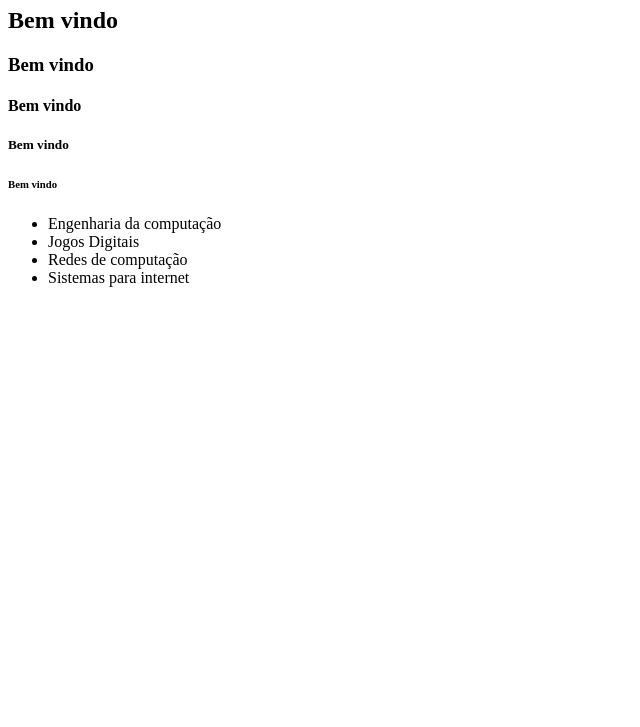
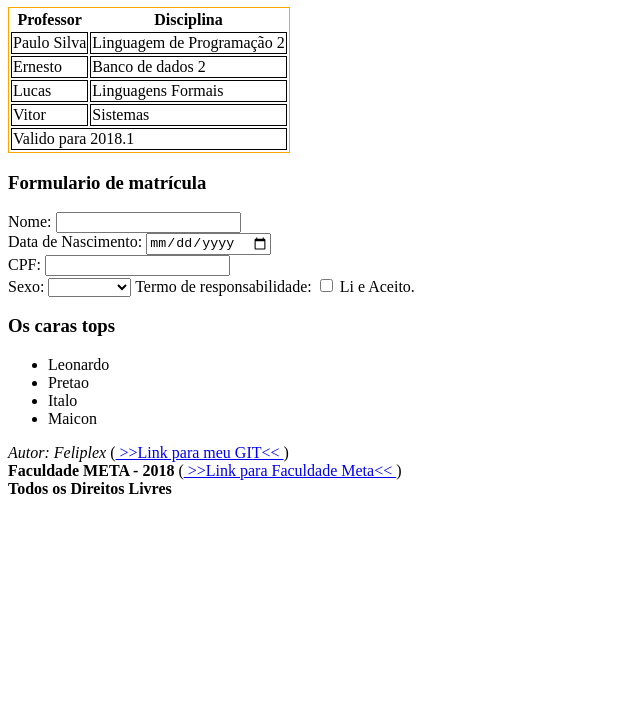
Before and after one commit to Feliplex/Aula1-HTML, a plain HTML site: page index2.html in a window 1280 px wide. Shown: the part 73-800 px from the top of the page, without its empty margins (0-640 px from the left). Drawn offline with Linux system fonts and the light colour scheme.

Commit message:
Novo Conteudo Atualizado

```diff
--- a/index2.html
+++ b/index2.html
@@ -3,19 +3,77 @@
 <head>
 	<title>Faculdade Meta</title>
 </head>
+<style type="text/css">
+	td {
+		border: 1px solid black;
+	}
+</style>
 <body>
-	<h1>Faculdade Meta</h1>
-	<h2>Bem vindo</h2>
-	<h3>Bem vindo</h3>
-	<h4>Bem vindo</h4>
-	<h5>Bem vindo</h5>
-	<h6>Bem vindo</h6>
+	<h1>FACULDADE META</h1>
+	<table style="border: 1px solid orange">
+		<thead>
+			<tr>
+			<th>Professor</th>
+			<th>Disciplina</th>
+		</tr>
+		</thead>
+		<tbody>
+			<tr>
+			<td>Paulo Silva</td>
+			<td>Linguagem de Programação 2</td>
+		</tr>
+		<tr><td>Ernesto</td>
+			<td>Banco de dados 2</td>
+		</tr>
+		<tr><td>Lucas</td>
+			<td>Linguagens Formais</td>
+		</tr>
+		<tr><td>Vitor</td>
+			<td>Sistemas</td>
+		</tr>
+		</tbody>
+		<tfoot>
+			<tr>
+				<td colspan="2">Valido para 2018.1</td>
+			</tr>
+		</tfoot>
+	</table>
+	<h3>Formulario de matrícula</h3>
+	<form>
+		Nome: <input type="text" name=""><br>
+		Data de Nascimento: <input type="date" name=""><br>
+		CPF: <input type="text" name=""><br>
+		Sexo: <select>
+		<option> </option>
+		<option>Masculino</option>
+		<option>Feminino</option>
+		<option>Outros</option>
+	</select>
+	Termo de responsabilidade: <input type="checkbox" name=""> Li e Aceito.
+	<br>
+	</form>
+	<h3>Os caras tops</h3>
 	<ul>
-		<li>Engenharia da computação</li>
-		<li>Jogos Digitais</li>
-		<li>Redes de computação</li>
-		<li>Sistemas para internet</li>
+		<li>Leonardo</li>
+		<li>Pretao</li>
+		<li>Italo</li>
+		<li>Maicon</li>
 	</ul>
+	<div>
+	 	<span>
+	 		<i>Autor: Feliplex</i> (<a href="https://github.com/Feliplex/Aula1-HTML"> >>Link para meu GIT<< </a>)
+	 	</span>
+	 	<br>
+	 	<b>Faculdade META - 2018</b> (<a href="http://www.meta.edu.br/faculdade/"> >>Link para Faculdade Meta<< </a>)
+	 	<br>
+	 	<strong>Todos os Direitos Livres</strong>
+	</div>
+	<!--
+		comentário
+		de
+		varias
+		linhas
+	-->
 
 </body>
 </html>
```
